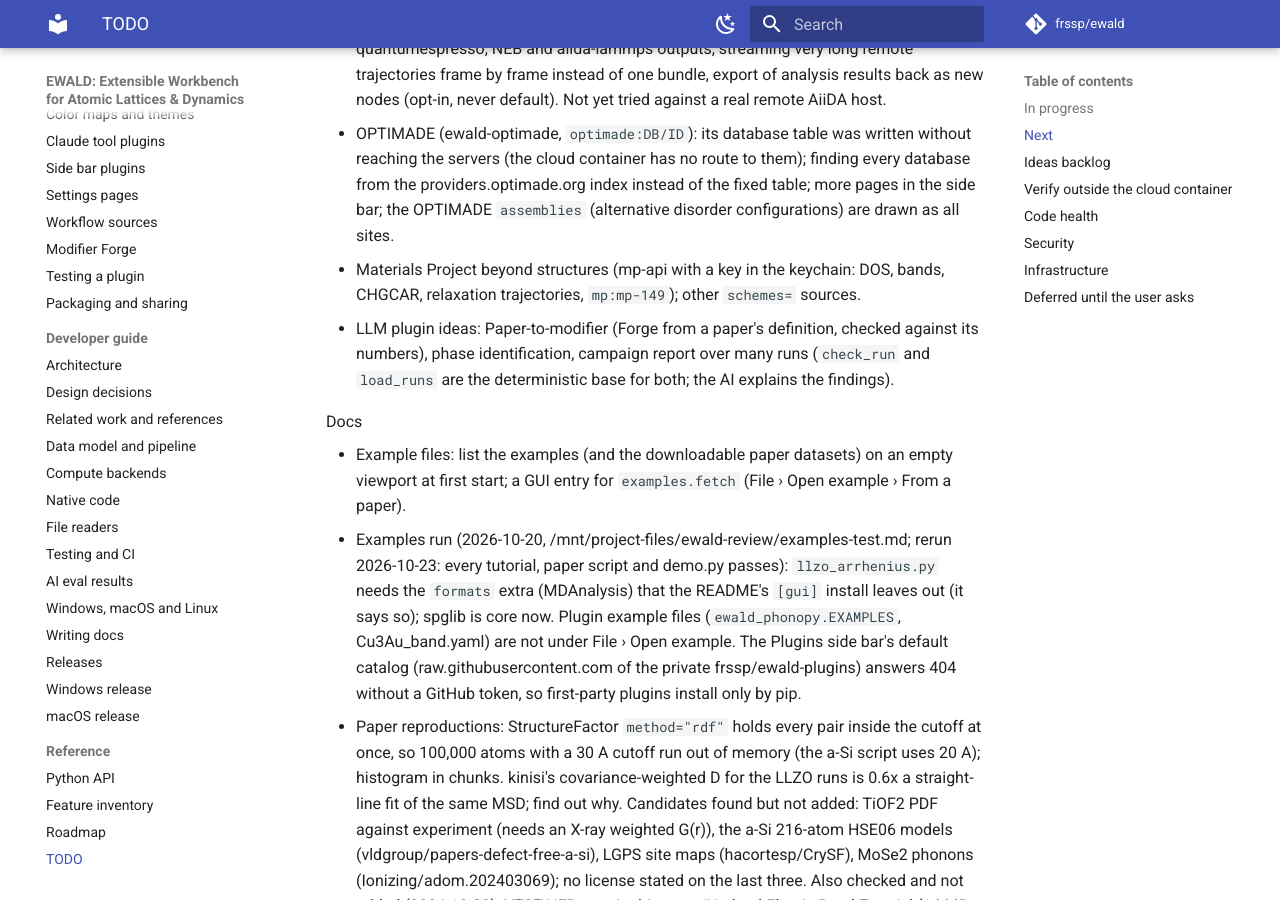
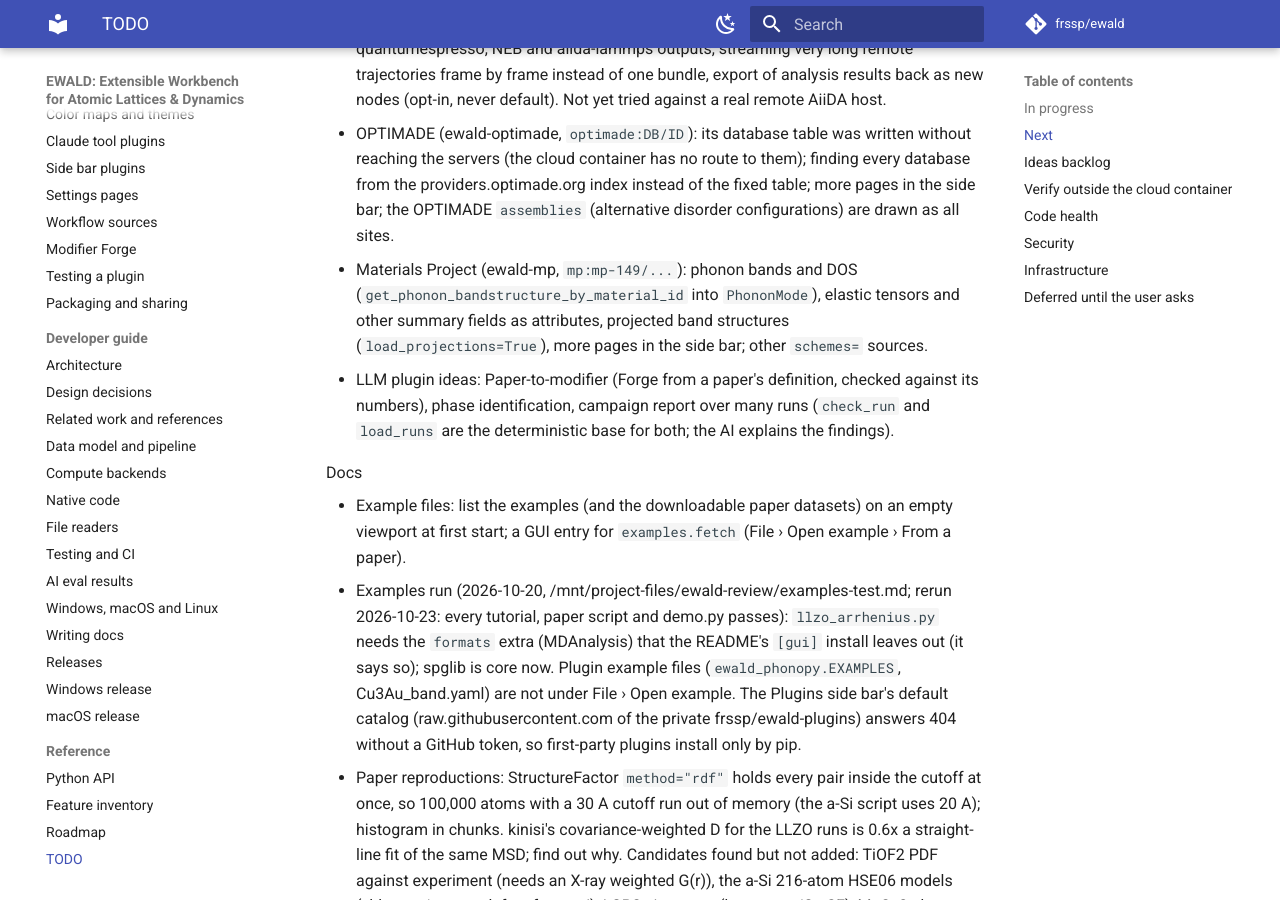
Before and after one commit to frssp/ewald, an MkDocs documentation site: the page built from docs/todo.md, in a window 1280 px wide and 900 px high, scrolled down 15791 px. Built offline with MkDocs 1.6.1 and Material for MkDocs 9.7.7, drawn with Linux system fonts in a browser that asks for light colours; comment, search, counter and statistics services are not loaded; some of the changed text lies outside the part shown.

Commit message:
docs: ewald-mp plugin (plugins list, AI permissions, todo)
Co-Authored-By: Claude Opus 5.5 (1M context) <noreply@anthropic.com>

```diff
--- a/docs/todo.md
+++ b/docs/todo.md
@@ -544,8 +544,9 @@ Plugins and AI
   the servers (the cloud container has no route to them); finding every database from the
   providers.optimade.org index instead of the fixed table; more pages in the side bar; the
   OPTIMADE `assemblies` (alternative disorder configurations) are drawn as all sites.
-- Materials Project beyond structures (mp-api with a key in the keychain: DOS, bands, CHGCAR,
-  relaxation trajectories, `mp:mp-149`); other `schemes=` sources.
+- Materials Project (ewald-mp, `mp:mp-149/...`): phonon bands and DOS (`get_phonon_bandstructure_by_material_id`
+  into `PhononMode`), elastic tensors and other summary fields as attributes, projected band
+  structures (`load_projections=True`), more pages in the side bar; other `schemes=` sources.
 
 - LLM plugin ideas: Paper-to-modifier (Forge from a paper's definition, checked against its
   numbers), phase identification, campaign report over many runs (`check_run` and `load_runs`
@@ -632,6 +633,10 @@ From the feature-ideas review (2026-10-19), after the four in progress above.
   ewald_optimade search Si --db <name>` for every name in `python -m ewald_optimade databases`,
   then `load("optimade:mp/mp-149")`, `load("optimade:cod/1000041")` and the OPTIMADE side bar,
   on Windows behind the owner's network.
+- ewald-mp with a real API key (the tests use a stand-in `MPRester`): set the key in Preferences ›
+  Materials Project, then `python -m ewald_mp search Si`, `load("mp:mp-149/bands")`, `/dos`,
+  `/chgcar` and `/relax` (mp-api's trajectory call reads MP's open data tables), and that the
+  keychain keeps the key on Windows.
 - The OpenCL ray tracer on a real GPU (the owner's Intel Arc on Windows: float sums, no double
   precision; AMD; Apple): `pip install pyopencl`, Preferences › Compute › Device lists the GPU,
   and `python benchmarks/analysis.py --skip-modifiers --device opencl` traces the same pictures
```
Also changed, not shown: docs/plugins/index.md (+1 -0 lines), docs/user/ai-permissions.md (+3 -1 lines).
